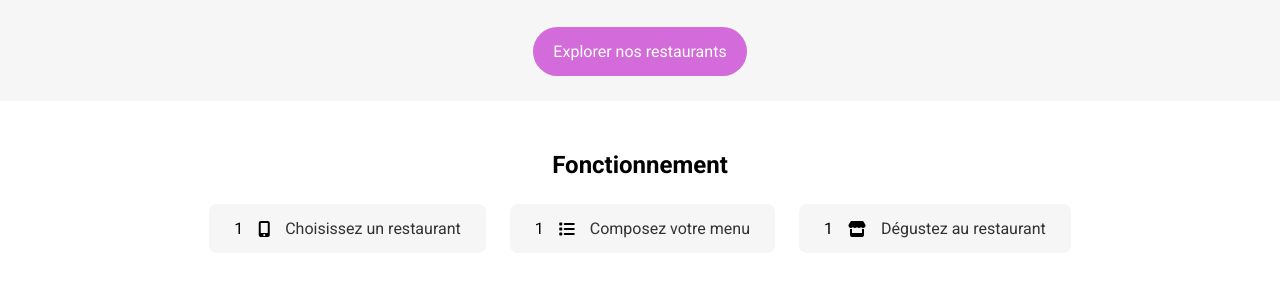
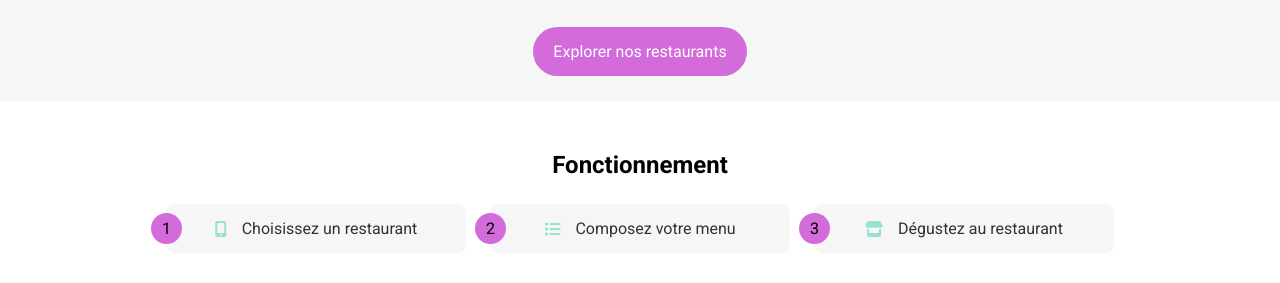
Before and after one commit to Manidoux41/ohMyfood_v3, a website: page index.html in a window 1280 px wide. Shown: the part 301-584 px from the top of the page. Drawn offline with Linux system fonts and the light colour scheme; a web font is replaced by a local one.

Commit message:
ajout countercss

```diff
--- a/src/scss/components/_functionnality.scss
+++ b/src/scss/components/_functionnality.scss
@@ -11,17 +11,34 @@
         @include flexBox(row, space-between, center);
         flex-wrap: wrap;
         gap:1.5rem;
+        counter-reset: section;
+        @media screen and (max-width:992px) {
+            flex-direction:column;
+            justify-content: center;
+            align-items: center;
+          }
         li {
+            width: 300px;
+            position: relative;
             @include flexBox(row, center, center);
             gap: 15px;
-            padding: 15px 25px;
+            padding: 15px;
             background: $clearColor;
             border-radius: 8px;
             list-style-type: none;
             flex-grow: 1;
         &::before{
-            content: "1";
+            position: absolute;
+            counter-increment: section;
+            content: counter(section);
+            background-color: $blue;
+            padding: 6px 11px;
+            border-radius: 50%;
+            left: -15px;
         }
+            .fa-solid{
+                color: $thirdColor;
+            }
             a {
                text-decoration: none;
                color: #323232;
```
Also changed, not shown: public/styles/styles.css, 1 other file.
